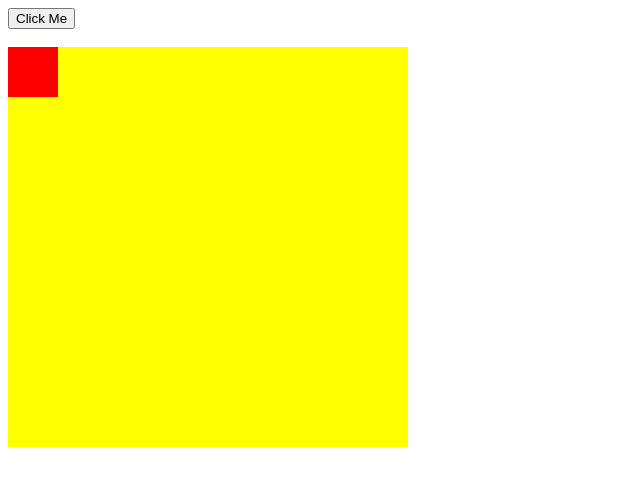
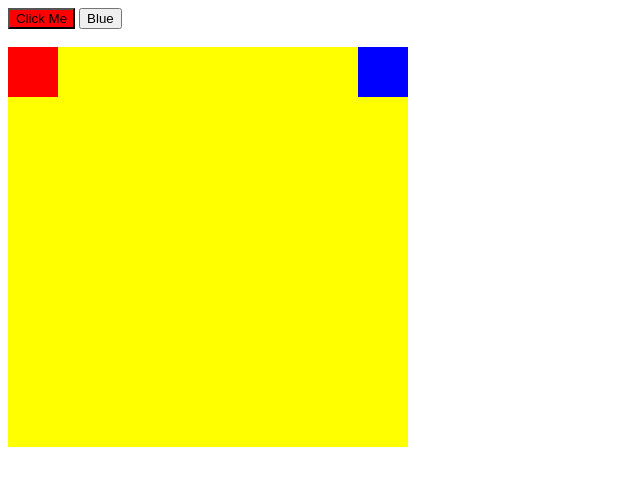
Before and after one commit to KTProg-2024/javascript-3-ZemonAdams, a plain HTML site: page index.html in a window 1280 px wide. Shown: the whole page, without its empty margins (0-640 px from the left). Drawn offline with Linux system fonts and the light colour scheme.

Commit message:
Added Box

```diff
--- a/index.html
+++ b/index.html
@@ -13,18 +13,35 @@
 			  width: 50px;
 			  height: 50px;
 			  position: absolute;
-			  background-color: red;
+			  background-color: Red;
 			}
+      #Animation {
+        width: 50px;
+        height: 50px;
+        position: absolute;
+        top: 0px ;
+        right: 0px ;
+        background-color: Blue;
+      }
+
 		</style>
+
+    <style>
+      .Red {background-color:Red;}
+      .Blue {background-color:Blue;}
+    </style>
     </head>
 
 	<body>
 		<script src="motion.js"></script>
-		<button type="button" onclick="myMove()">Click Me</button>
+		<button type="button" onclick="myMove()"; class="Red">Click Me</button>
+    <button type="button" onclick="myBox()"; class="blue">Blue</button>
 		<br><br>
 		<div id ="container">
+      <div id ="Animation"></div>
 		  <div id ="animate"></div>
 		</div>
 
+
 	</body>
 </html>
--- a/motion.js
+++ b/motion.js
@@ -1,3 +1,18 @@
+function myBox() {
+  var elem = document.getElementById("Animation");
+  var posTop = 0;
+  var posRight = 0;
+  var id = setInterval(frame, 5);
+  function frame() {
+	  posTop++;
+	  posRight++;
+	  elem.style.top = posTop + "px";
+	  elem.style.right = posRight + "px";
+	  if ((posTop == 350) && (posRight == 350))
+		  clearInterval(id);
+  }
+}
+
 function myMove() {
   var elem = document.getElementById("animate");
   var posTop = 0;
```
